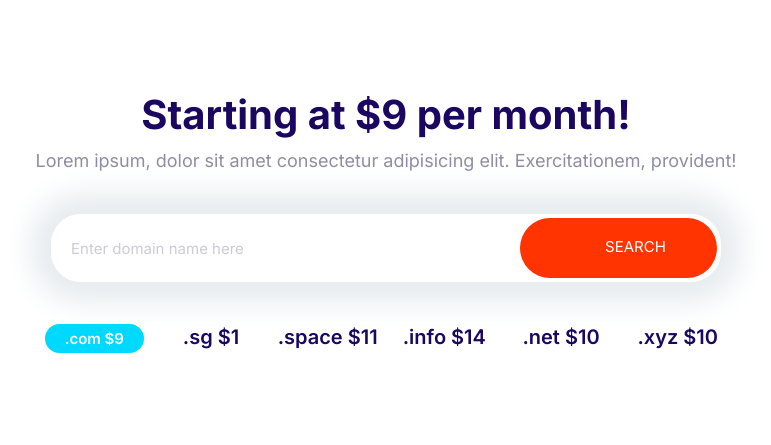
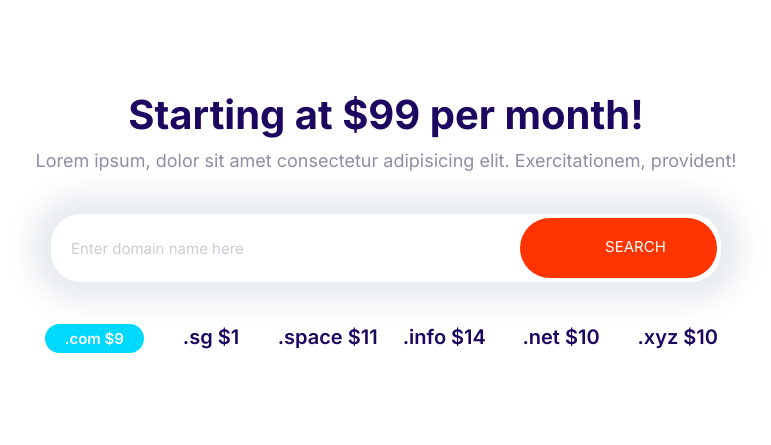
Before and after one commit to argenetanyong/argene, a website built with Parcel: page playground.html in a window 1280 px wide. Shown: the whole page, without its empty margins (254-1025 px from the left). Built offline with nearby package versions, Linux system fonts and the light colour scheme.

Commit message:
change price from 9 to 99

```diff
--- a/playground.html
+++ b/playground.html
@@ -17,7 +17,7 @@
   <body>
     <section class="block container block-domain">
       <header class="block__header">
-        <h2>Starting at $9 per month!</h2>
+        <h2>Starting at $99 per month!</h2>
         <p>
           Lorem ipsum, dolor sit amet consectetur adipisicing elit.
           Exercitationem, provident!
```
